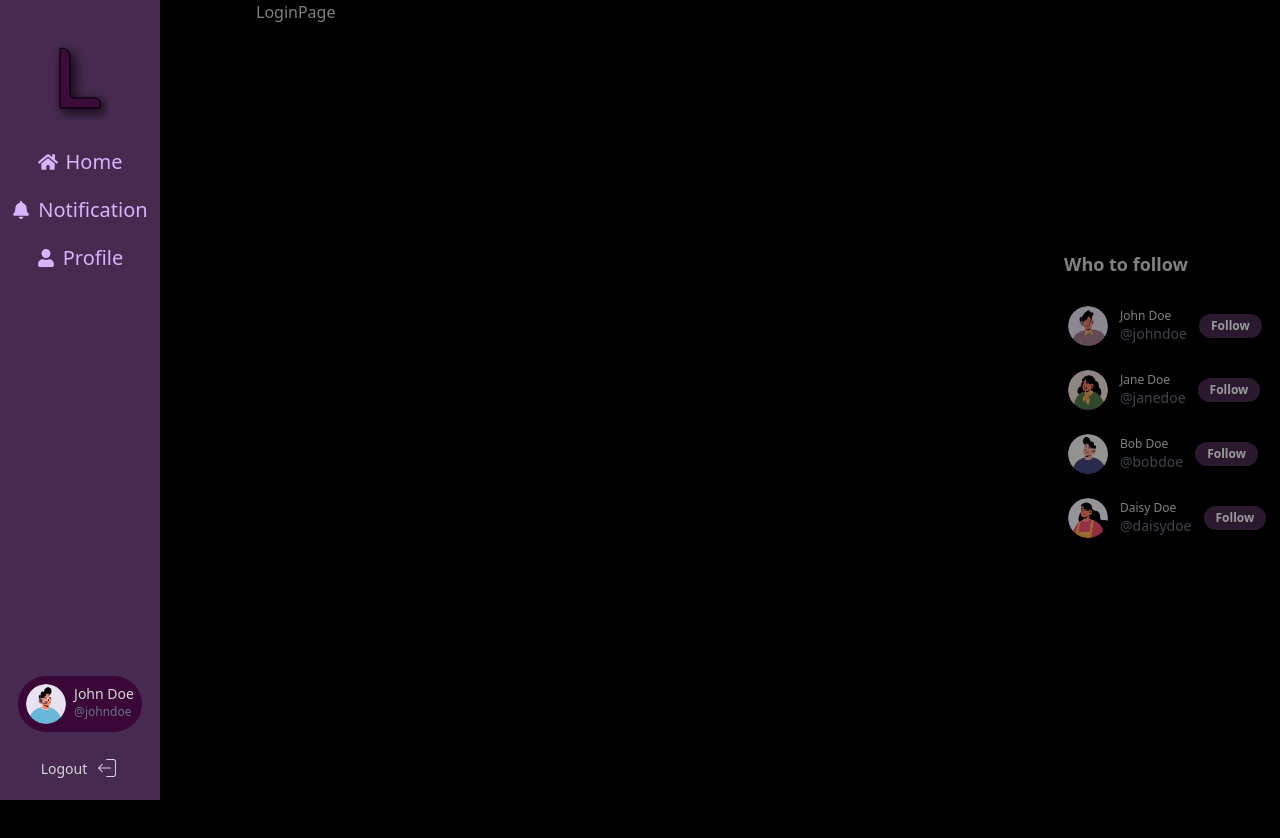
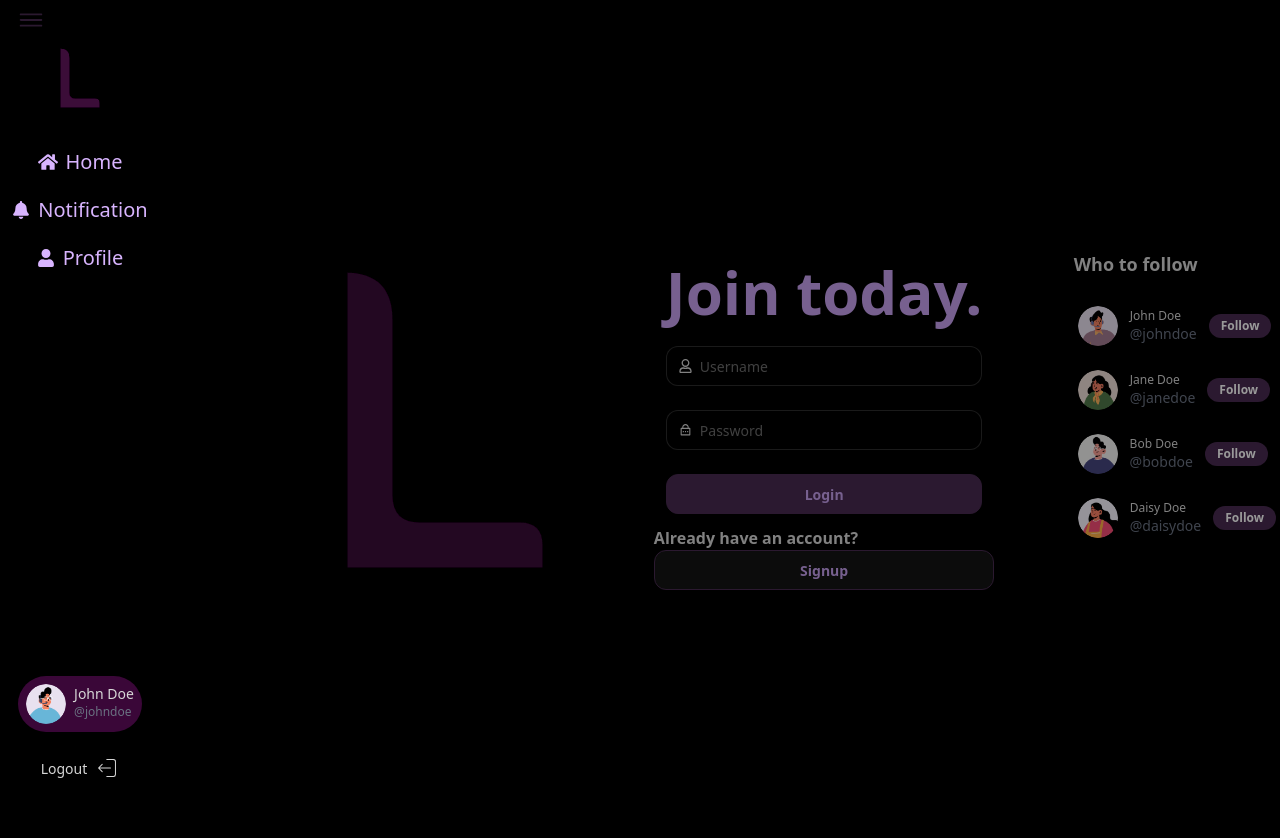
Before and after one commit to Dev-L66/t-cl, a React (Vite) app in the folder frontend/: page /login in a window 1280 px wide. Both pictures are taken after a click on the label 31 px from the left and 20 px from the top of the page. Before the commit the page ends 800 px from the top, so only its background shows below. Built offline with nearby package versions, Linux system fonts and the light colour scheme.

Commit message:
fetching apis

```diff
--- a/frontend/package.json
+++ b/frontend/package.json
@@ -12,8 +12,10 @@
   "dependencies": {
     "@ferrucc-io/emoji-picker": "^0.0.44",
     "@tailwindcss/vite": "^4.1.6",
+    "@tanstack/react-query": "^5.76.1",
     "react": "^19.1.0",
     "react-dom": "^19.1.0",
+    "react-hot-toast": "^2.5.2",
     "react-icons": "^5.5.0",
     "react-router": "^7.6.0",
     "tailwindcss": "^4.1.6"
--- a/frontend/src/App.jsx
+++ b/frontend/src/App.jsx
@@ -3,20 +3,17 @@ import HomePage from "./pages/home/HomePage";
 import LoginPage from "./pages/auth/login/LoginPage";
 import SignupPage from "./pages/auth/signup/SignupPage";
 import NotificationPage from "./pages/notification/NotificationPage";
-// import Sidebar from "./components/common/Sidebar";
 import RightPanel from "./components/common/RightPanel";
-import { useState } from "react";
 import Navbar from "./components/common/Navbar";
 import ProfilePage from "./pages/profile/ProfilePage";
+import { Toaster } from "react-hot-toast";
 
 const App = () => {
-  // const [isSidebarOpen, setSidebarOpen] = useState(false);
   return (
     <>
-      <div
-        className="grid md:grid-cols-[1fr_3fr_1fr] grid-cols-1" >
+      <div className="grid md:grid-cols-[1fr_3fr_1fr] grid-cols-1">
         <div>
-          <Navbar/>
+          <Navbar />
         </div>
 
         <div>
@@ -32,6 +29,7 @@ const App = () => {
         <div className="flex ">
           <RightPanel />
         </div>
+        <Toaster/>
       </div>
     </>
   );
--- a/frontend/src/components/common/Navbar.jsx
+++ b/frontend/src/components/common/Navbar.jsx
@@ -26,7 +26,7 @@ const Navbar = () => {
             className="drawer-overlay"
           ></label>
 
-          <ul className="menu flex flex-col items-center bg-primary min-h-full w-40 ">
+          <ul className="menu flex flex-col items-center  min-h-full w-40 ">
             <div className={`flex justify-start p-5`}>
               <Logo height="100" width="100" />
             </div>
--- a/frontend/src/components/common/Post.jsx
+++ b/frontend/src/components/common/Post.jsx
@@ -98,7 +98,7 @@ const Post = ({ post }) => {
                     {post.comments.length === 0
                       ? "No comments"
                       : post.comments.map((comment) => (
-                          <div className="flex flex-col gap-2 text-xs bordr border-b border-primary mb-5 w-full ">
+                          <div key={comment._id} className="flex flex-col gap-2 text-xs bordr border-b border-primary mb-5 w-full ">
                             <figure className="flex gap-2 text-sm text-secondary">
                               <img
                                 src={
@@ -107,7 +107,7 @@ const Post = ({ post }) => {
                                 alt="ProfileImage"
                                 className="h-8 w-8 rounded-full"
                               />
-                              <div key={comment._id}>
+                              <div>
                                 <p className="text-xs mb-2">
                                   {postOwner.fullName}{" "}
                                   <span className="text-primary">
--- a/frontend/src/main.jsx
+++ b/frontend/src/main.jsx
@@ -3,11 +3,15 @@ import { createRoot } from 'react-dom/client'
 import './index.css'
 import App from './App.jsx'
 import { BrowserRouter } from "react-router";
+import {QueryClient, QueryClientProvider} from "@tanstack/react-query";
 
+const queryClient = new QueryClient();
 createRoot(document.getElementById('root')).render(
   <StrictMode>
     <BrowserRouter>
+    <QueryClientProvider client={queryClient}>
     <App />
+    </QueryClientProvider>
     </BrowserRouter>
   </StrictMode>,
 )
--- a/frontend/src/pages/auth/login/LoginPage.jsx
+++ b/frontend/src/pages/auth/login/LoginPage.jsx
@@ -1,8 +1,132 @@
+import { FaRegUser } from "react-icons/fa";
+import { RiLockPasswordLine } from "react-icons/ri";
+import Logo from "../../../components/svgs/Logo";
+import { useState } from "react";
+import { useMutation, useQueryClient } from "@tanstack/react-query";
+import toast from "react-hot-toast";
+import { Link, useNavigate } from "react-router";
+import LoadingSpinner from "../../../components/common/LoadingSpinner";
+const SignupPage = () => {
+  const [formData, setFormData] = useState({
+    username: "",
+    password: "",
+  });
+  const navigate = useNavigate();
 
-const LoginPage = () => {
+  const queryClient = useQueryClient();
+  const { mutate:loginMutation, isPending, isError, error } = useMutation({
+    mutationFn: async ({ username, password }) => {
+      try {
+        const res = await fetch("/api/auth/login", {
+          method: "POST",
+          headers: {
+            "Content-Type": "application/json",
+          },
+          body: JSON.stringify({ username, password }),
+        });
+
+        const data = await res.json();
+        if (!res.ok) throw new Error(data.message || "Something went wrong");
+        console.log(data);
+        return data;
+      } catch (error) {
+        console.error(error);
+        throw error;
+      }
+    },
+    onSuccess: () => {
+      toast.success("Logged in successfully!");
+      navigate("/");
+      queryClient.invalidateQueries({ queryKey: ["authUser"] });
+    },
+    onError: (data) => {
+      toast.error(data.message);
+      queryClient.invalidateQueries({ queryKey: ["authUser"] });
+    },
+  });
+
+  const handleFormSubmit = async (e) => {
+    e.preventDefault();
+    loginMutation(formData);
+  };
+
+  const handleInputChange = (e) => {
+    const { value, name } = e.target;
+    setFormData((prev) => ({ ...prev, [name]: value }));
+  };
+
   return (
-    <div>LoginPage</div>
-  )
-}
+    <div className="flex justify-around items-center w-[100%] container p-5">
+      <div className="hidden md:w-[50%] md:flex justify-center items-center h-screen p-3">
+        <Logo width="500" height="700" />
+      </div>
+      <div className="flex justify-center items-center w-full md:w-[50%] p-3">
+        <div>
+          <h1 className="text-6xl font-bold p-3 fontColor">Join today.</h1>
+          <form onSubmit={handleFormSubmit}>
+            <div>
+              <div className="p-3">
+                <label className="input validator rounded-xl focus-within:outline-none focus-within:border-primary">
+                  <FaRegUser />
+                  <input
+                    className="bg-none"
+                    type="text"
+                    required
+                    placeholder="Username"
+                    pattern="[A-Za-z][A-Za-z0-9\-]*"
+                    minLength="3"
+                    maxLength="30"
+                    title="Only letters, numbers or dash"
+                    value={formData.username}
+                    name="username"
+                    onChange={handleInputChange}
+                  />
+                </label>
+              </div>
 
-export default LoginPage
+              <div className="p-3">
+                <label className="input validator rounded-xl focus-within:outline-none focus-within:border-primary">
+                  <RiLockPasswordLine />
+                  <input
+                    className="bg-none"
+                    type="password"
+                    required
+                    placeholder="Password"
+                    minLength="3"
+                    maxLength="30"
+                    value={formData.password}
+                    name="password"
+                    onChange={handleInputChange}
+                  />
+                </label>
+              </div>
+
+              <div className="flex justify-center items-center p-3">
+                <button
+                  className="w-full btn btn-primary rounded-xl fontColor"
+                  type="submit"
+                  disabled={isPending}
+                >
+                  {isPending ? <LoadingSpinner /> : "Login"}
+                </button>
+              </div>
+              <div>
+                <h2 className="font-bold">Already have an account?</h2>
+                <Link
+                  to="/signup"
+                  className="w-full btn bg-none border-primary rounded-xl fontColor"
+                  type="submit"
+                >
+                  Signup
+                </Link>
+              </div>
+            </div>
+            {isError && <p className="text-red-500">{error.message}</p>}
+          </form>
+        </div>
+      </div>
+    </div>
+  );
+};
+
+export default SignupPage;
--- a/frontend/src/pages/auth/signup/SignupPage.jsx
+++ b/frontend/src/pages/auth/signup/SignupPage.jsx
@@ -4,22 +4,52 @@ import { RiLockPasswordLine } from "react-icons/ri";
 import { MdDriveFileRenameOutline } from "react-icons/md";
 import Logo from "../../../components/svgs/Logo";
 import { useState } from "react";
-
+import { useMutation, useQueryClient } from "@tanstack/react-query";
+import toast from "react-hot-toast";
+import { Link, useNavigate } from "react-router";
+import LoadingSpinner from "../../../components/common/LoadingSpinner";
 const SignupPage = () => {
-  const [Login, setLogin] = useState(false);
   const [formData, setFormData] = useState({
     email: "",
     username: "",
-    fullname: "",
+    fullName: "",
     password: "",
   });
+  const navigate = useNavigate();
+  const queryClient = useQueryClient();
+  const { mutate, isError, isPending, error } = useMutation({
+    mutationFn: async ({ username, fullName, password, email }) => {
+      try {
+        const res = await fetch("api/auth/signup", {
+          method: "POST",
+          headers: {
+            "Content-Type": "application/json",
+          },
+          body: JSON.stringify({ username, fullName, password, email }),
+        });
 
-  const loginSignupHandler = () => {
-    setLogin(!Login);
-  };
-  const handleFormSubmit = (e) => {
+        const data = await res.json();
+        if (!res.ok) throw new Error(data.message || "Something went wrong");
+        console.log(data);
+        return data;
+      } catch (error) {
+        console.error(error);
+        throw error;
+      }
+    },
+    onSuccess: () => {
+      toast.success("Account created successfully");
+      queryClient.invalidateQueries({ queryKey: ["authUser"] });
+    },
+    onError: (data) => {
+      toast.error(data.message);
+      queryClient.invalidateQueries({ queryKey: ["authUser"] });
+    },
+  });
+
+  const handleFormSubmit = async (e) => {
     e.preventDefault();
-    console.log(formData);
+    mutate(formData);
   };
 
   const handleInputChange = (e) => {
@@ -34,12 +64,9 @@ const SignupPage = () => {
       </div>
       <div className="flex justify-center items-center w-full md:w-[50%] p-3">
         <div>
-          <h1 className="text-6xl font-bold p-3 fontColor">
-            {Login ? "Login." : "Join today."}
-          </h1>
+          <h1 className="text-6xl font-bold p-3 fontColor">Join today.</h1>
           <form onSubmit={handleFormSubmit}>
             <div>
-              {!Login && (
               <div className="p-3">
                 <label className="input validator rounded-xl focus-within:outline-none focus-within:border-primary">
                   <CiMail />
@@ -56,7 +83,7 @@ const SignupPage = () => {
                   />
                 </label>
               </div>
-              )}
+
               <div className="p-3">
                 <label className="input validator rounded-xl focus-within:outline-none focus-within:border-primary">
                   <FaRegUser />
@@ -75,7 +102,7 @@ const SignupPage = () => {
                   />
                 </label>
               </div>
-              {!Login && (
+
               <div className="p-3">
                 <label className="input validator rounded-xl focus-within:outline-none focus-within:border-primary">
                   <MdDriveFileRenameOutline />
@@ -88,13 +115,13 @@ const SignupPage = () => {
                     minLength="3"
                     maxLength="30"
                     title="Only letters, numbers or dash"
-                      value={formData.fullname}
-                      name="fullname"
+                    value={formData.fullName}
+                    name="fullName"
                     onChange={handleInputChange}
                   />
                 </label>
               </div>
-              )}
+
               <div className="p-3">
                 <label className="input validator rounded-xl focus-within:outline-none focus-within:border-primary">
                   <RiLockPasswordLine />
@@ -103,8 +130,8 @@ const SignupPage = () => {
                     type="password"
                     required
                     placeholder="Password"
-                    minLength="3"
-                    maxLength="30"
+                    minLength="6"
+                    maxLength="20"
                     value={formData.password}
                     name="password"
                     onChange={handleInputChange}
@@ -116,25 +143,24 @@ const SignupPage = () => {
                 <button
                   className="w-full btn btn-primary rounded-xl fontColor"
                   type="submit"
+                  disabled={isPending}
                 >
-                  {Login ? "Login" : "Signup"}
+                  {isPending ? <LoadingSpinner /> : "Signup"}
                 </button>
               </div>
               <div>
-                <h2 className="font-bold">
-                  {Login
-                    ? "Don't have an account?"
-                    : "Already have an account?"}
-                </h2>
-                <button
-                  onClick={loginSignupHandler}
-                  className="w-full btn bg-none border-primary rounded-xl fontColor"
-                  type="submit"
+                <h2 className="font-bold">Already have an account?</h2>
+                <Link
+                  to="/login"
+                  className={`w-full btn bg-none border-primary rounded-xl fontColor ${
+                    isPending ? "opacity-50 pointer-events-none" : ""
+                  }`}
                 >
-                  {Login ? "Signup" : "Login"}
-                </button>
+                  Login
+                </Link>
               </div>
             </div>
+            {isError && <p className="text-red-500">{error.message}</p>}
           </form>
         </div>
       </div>
```
Also changed, not shown: frontend/src/components/skeletons/ProfileHeaderSkeleton.jsx (+12 -12 lines), frontend/src/pages/notification/NotificationPage.jsx (+51 -32 lines), frontend/src/pages/profile/ProfilePage.jsx (+7 -3 lines), frontend/vite.config.js (+7 -1 lines), 2 other files (tests, documents, lock files or other folders). Lines whose indentation alone changed are shown as unchanged.
